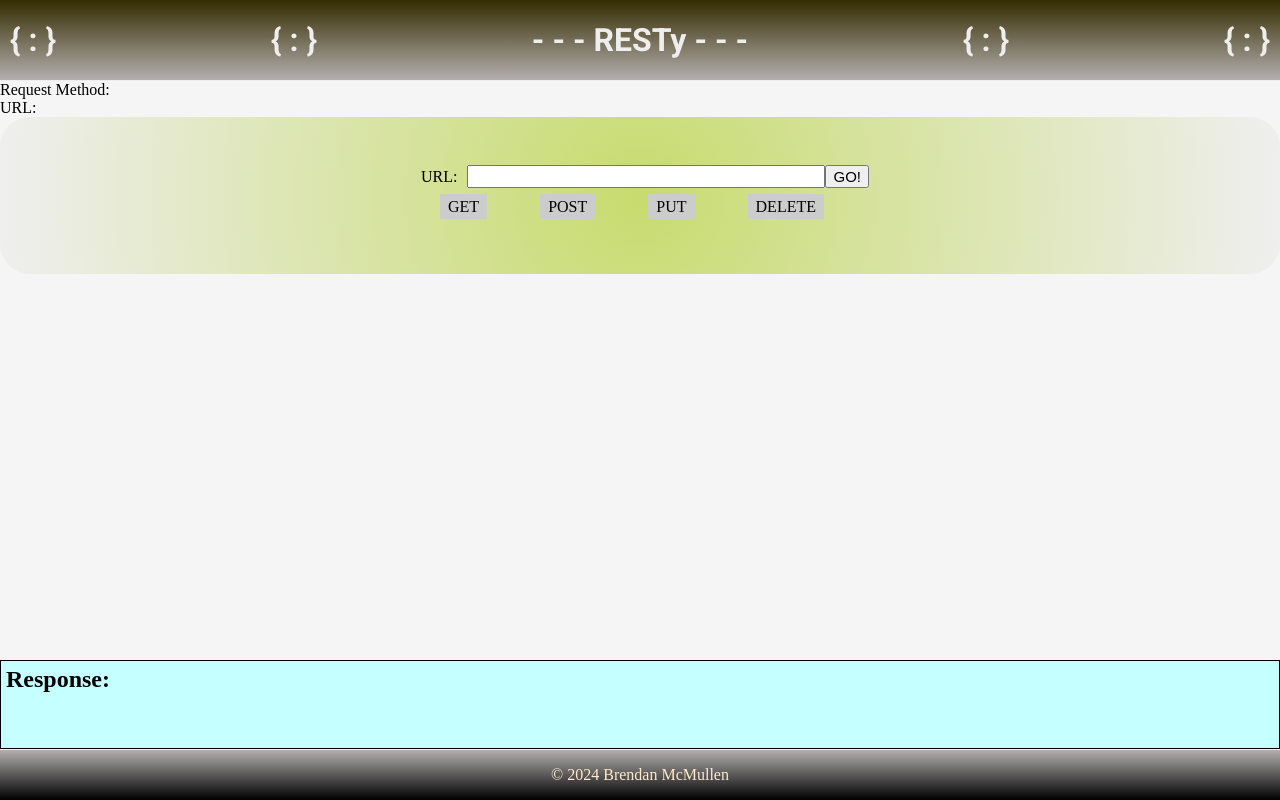
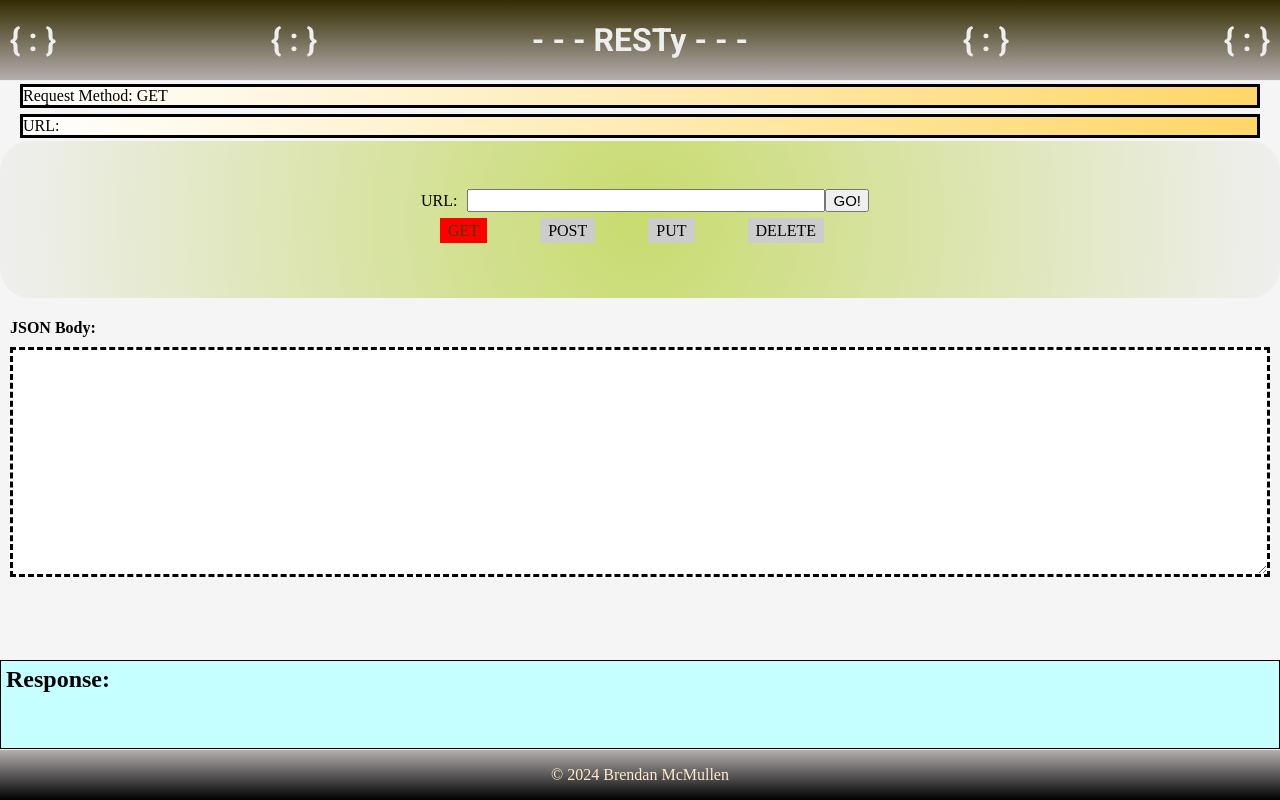
Before and after one commit to bgmcmullen/resty, a React (Vite) app: page / in a window 1280 px wide. Built offline with nearby package versions, Linux system fonts and the light colour scheme.

Commit message:
all methods working

```diff
--- a/src/App.jsx
+++ b/src/App.jsx
@@ -19,27 +19,36 @@ class App extends React.Component {
     super(props);
     this.state = {
       data: null,
-      requestParams: {method: ''},
+      requestParams: {method: 'get'},
+      requestBody: null
     };
   }
 
-  async fetchData(url){
-    const response = await axios.get(url);
-    return response.data.results;
+  async fetchData(requestBody) {
 
+    try {
+      const response = await axios.request({
+        url: this.state.requestParams.url,
+        method: this.state.requestParams.method, // Use the dynamic HTTP method here
+        data: requestBody
+      });
+      return response.data;
+    } catch (error) {
+      console.error('Error fetching data:', error);
+      throw error;
+    }
   }
 
-  callApi = async(requestParams)  => {
-    if(!requestParams.url)
+  callApi = async(requestBody)  => {
+    if(!this.state.requestParams.url)
       return;
-    const results = await this.fetchData(requestParams.url);
-    console.log(results);
+    const results = await this.fetchData(requestBody);
 
     const data = {
-      count: results.length,
+      count: Array.isArray(results) ? results.length: 'N/A',
       results: results
     };
-    this.setState({data, requestParams});
+    this.setState({data});
   }
 
   setAppState = (newState) => {
@@ -50,8 +59,8 @@ class App extends React.Component {
     return (
       <React.Fragment>
         <Header />
-        <div>Request Method: {this.state.requestParams.method.toUpperCase()}</div>
-        <div>URL: {this.state.requestParams.url}</div>
+        <h4 id="request-labels">Request Method: {this.state.requestParams.method ? this.state.requestParams.method.toUpperCase() : null}</h4>
+        <h4 id="request-labels">URL: {this.state.requestParams.url}</h4>
         <Form handleApiCall={this.callApi} setAppState={this.setAppState}/>
         <Results data={this.state.data} />
         <Footer />
--- a/src/App.scss
+++ b/src/App.scss
@@ -4,6 +4,7 @@ html, body {
   height: 100%;
   margin: 0;
   padding: 0;
+  min-width: 600px;
 }
 
 body {
@@ -31,4 +32,13 @@ body {
     margin: 0;
     text-align: center;
   }
+
+  #request-labels {
+    margin: 3px;
+    border: solid;
+    margin-left: 20px;
+    margin-right: 20px;
+    font-weight: 100;
+    background: linear-gradient(to left, rgb(255, 214, 103), white)
+  }
 }
--- a/src/Components/Form/Form.scss
+++ b/src/Components/Form/Form.scss
@@ -15,8 +15,21 @@ input[type=text] {
   margin-bottom: auto;
 }
 
+textarea {
+  margin: 10px;
+  width: 1fr;
+  height: 220px;
+  border: dashed;
+  min-height: 100px;
+}
+
 button {
   font-size: 15px;
+}
+
+h4 {
+  margin-left: 10px;
+  margin-bottom: 0px;
 }
 
 @keyframes colorChange {
--- a/src/Components/Form/index.jsx
+++ b/src/Components/Form/index.jsx
@@ -5,24 +5,35 @@ import './Form.scss';
 function Form(props) {
 
   const [url, setUrl] = useState('');
+  const [requestBody, setRequestBody] = useState('');
   const [method, setMethod] = useState('get');
 
 
   function handleSubmit(e) {
     e.preventDefault();
-    const formData = {
-      method: method,
-      url: url,
-    };
-    props.handleApiCall(formData);
+    // const formData = {
+    //   method: method,
+    //   url: url,
+    // };
+    props.handleApiCall(requestBody);
   }
 
   function handleUrlChange(e) {
-    setUrl(e.target.value);
+    // setUrl(e.target.value);
+    const urlString = e.target.value
+    setUrl(urlString)
+    props.setAppState({ requestParams: { ...props.requestParams, method, url: urlString } });
   }
 
   function handleMethodChange(e) {
-    props.setAppState({ requestParams: { ...props.requestParams, method: e.target.value } });
+    const newMethod = e.target.value;
+    setMethod(newMethod);
+    props.setAppState({ requestParams: { ...props.requestParams, method: newMethod, url } });
+  }
+
+  function handleJSONChange(e){
+    const requestBody = JSON.parse(e.target.value);
+    setRequestBody(requestBody);
   }
 
   return (
@@ -37,25 +48,28 @@ function Form(props) {
           <div id='http-buttons'>
             <label className="methods">
               <label>
-                <input type="radio" name="method" value="get" onChange={handleMethodChange}/>
+                <input type="radio" name="method" value="get" onChange={handleMethodChange} checked={method === 'get'} />
                 <span id="get">GET</span>
               </label>
               <label>
-                <input type="radio" name="method" value="post" onChange={handleMethodChange}/>
+                <input type="radio" name="method" value="post" onChange={handleMethodChange} />
                 <span id="post">POST</span>
               </label>
               <label>
-                <input type="radio" name="method" value="put" onChange={handleMethodChange}/>
+                <input type="radio" name="method" value="put" onChange={handleMethodChange} />
                 <span id="put">PUT</span>
               </label>
               <label>
-                <input type="radio" name="method" value="delete" onChange={handleMethodChange}/>
+                <input type="radio" name="method" value="delete" onChange={handleMethodChange} />
                 <span id="delete">DELETE</span>
               </label>
             </label>
           </div>
         </form>
       </div>
+      <h4>JSON Body:</h4>
+      <textarea id="JSON-input" onChange={handleJSONChange}>
+      </textarea>
     </>
   );
 }
--- a/src/Components/Results/index.jsx
+++ b/src/Components/Results/index.jsx
@@ -1,23 +1,25 @@
 import React from 'react';
-
 import './Results.scss';
 
 function Results(props) {
   return (
     <section className="results">
-    <h2>Response:</h2>
+      <h2>Response:</h2>
       <section>
-        <h2>{props.data ? 'Count: '+ props.data.count : null}</h2>
+        <h2>{props.data ? 'Count: ' + props.data.count : null}</h2>
       </section>
       <section>
-      {props.data ?
-        (<ul>
-          {props.data.results.map((result, index) => {
-            return (<li key={index}>{JSON.stringify(result)}</li>)
-          })
-        }
-
-        </ul>)  : null}
+        {props.data ? (
+          <ul>
+            {Array.isArray(props.data.results) ? (
+              props.data.results.map((result, index) => (
+                <li key={index}>{JSON.stringify(result)}</li>
+              ))
+            ) : (
+              <li>{JSON.stringify(props.data.results)}</li>
+            )}
+          </ul>
+        ) : null}
       </section>
     </section>
   );
```
Also changed, not shown: 2 other files (tests, documents, lock files or other folders).
